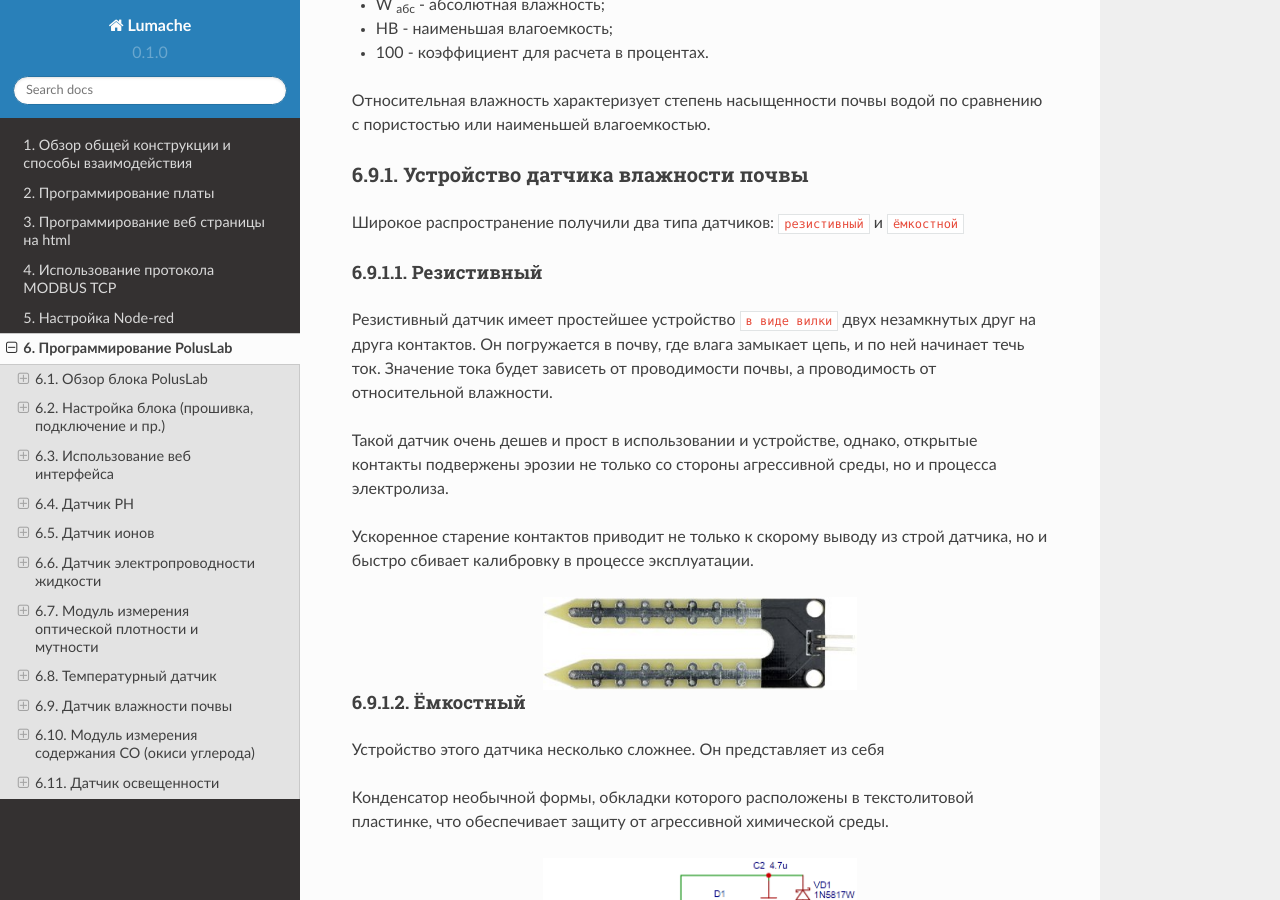
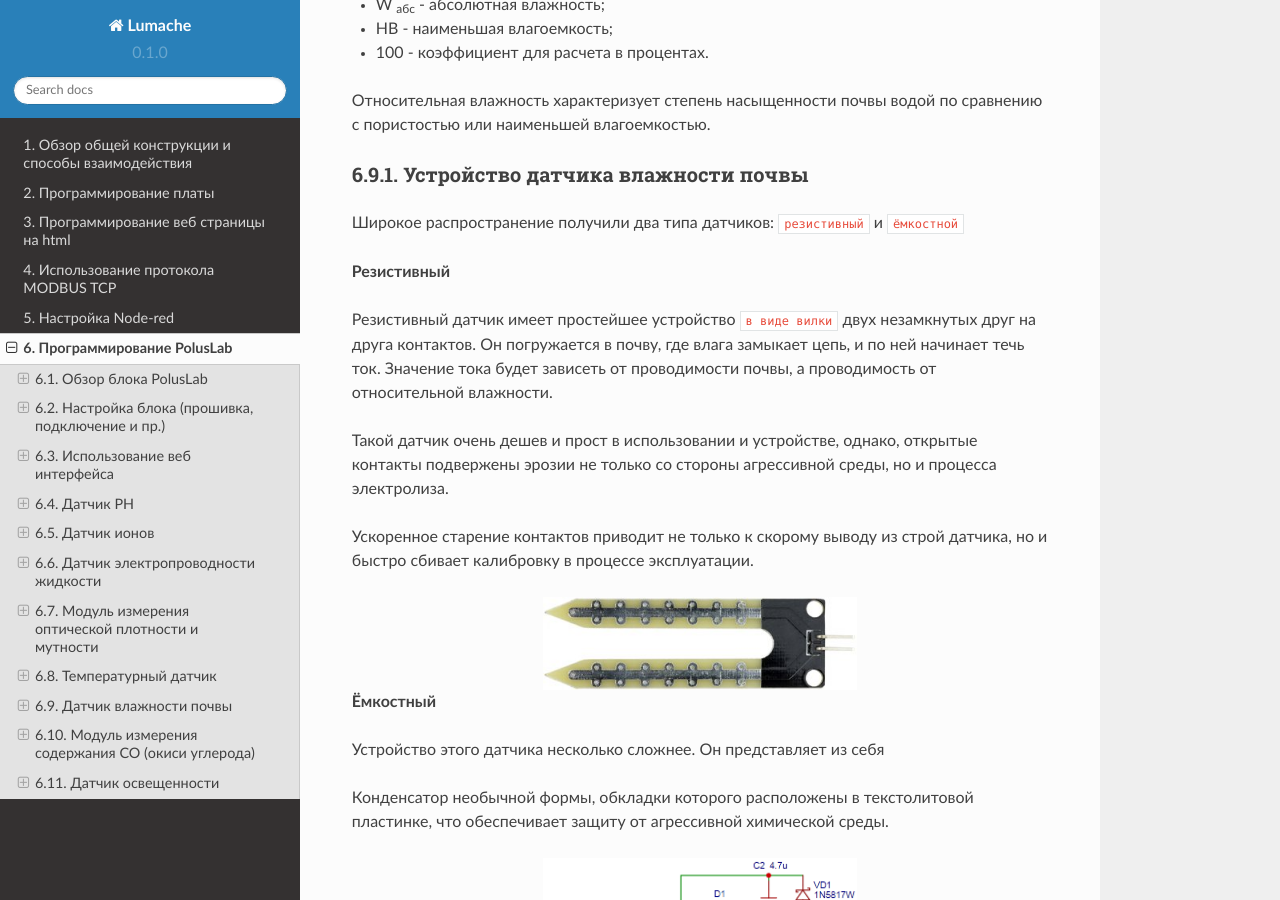
Before and after one commit to BBanwz/book_AL_GH, a Sphinx documentation site: the page built from docs/source/6/1.rst, in a window 1280 px wide and 900 px high, scrolled down 15178 px. Built offline with Sphinx 7.4.7 and the Read the Docs theme 2.0.0, drawn with Linux system fonts in a browser that asks for light colours; some of the changed text lies outside the part shown.

Commit message:
Update 1.rst

```diff
--- a/docs/source/6/1.rst
+++ b/docs/source/6/1.rst
@@ -446,8 +446,7 @@
 
 Широкое распространение получили два типа датчиков: ``резистивный`` и ``ёмкостной``
 
-Резистивный
-"""""""""""
+**Резистивный**
 
 Резистивный датчик имеет простейшее устройство ``в виде вилки`` двух незамкнутых друг на друга контактов. Он погружается в почву, где влага замыкает цепь, и по ней начинает течь ток. Значение тока будет зависеть от проводимости почвы, а проводимость от относительной влажности.
 
@@ -461,8 +460,7 @@
        :alt: Устройство датчика влажности почвы
 
 
-Ёмкостный
-"""""""""
+**Ёмкостный**
 
 Устройство этого датчика несколько сложнее. Он представляет из себя
 
@@ -533,18 +531,15 @@
 
 Выделяют три вида сенсоров:
 
-Полупроводниковые определители угарного газа
-""""""""""""""""""""""""""""""""""""""""""""
+**Полупроводниковые определители угарного газа**
 
 Полупроводниковые датчики дыма и угарного газа работают по принципу реагирования на изменение электрической проводимости воздуха в помещении из-за включения в его состав молекул CO. Их устройство очень простое: внутри датчика находятся контакты из диоксида олова или рутения, к которым подведен ТЭН, нагревающий контакты до 250°С. При нагреве контактов молекулы монооксида углерода (СО) влияют на атомы кислорода, в результате чего образуются электроны, которые в последующем вызывают воздушный пробой. Он и приводит к замыканию цепи газоанализатора. Если в воздухе нет молекул СО, датчик не срабатывает.
 
-Инфракрасные
-""""""""""""
+**Инфракрасные**
 
 Принцип работы газоанализатора инфракрасного типа – изменение длины волны излучения в инфракрасной части спектра. Действие основано на спектре поглощения газами света. ИК излучение работает как раз на поглощение молекул монооксида углерода.
 
-Каталитические
-""""""""""""""
+**Каталитические**
 
 Принцип работы газоанализатора инфракрасного типа – изменение длины волны излучения в инфракрасной части спектра. Действие основано на спектре поглощения газами света. ИК излучение работает как раз на поглощение молекул монооксида углерода
 
```
